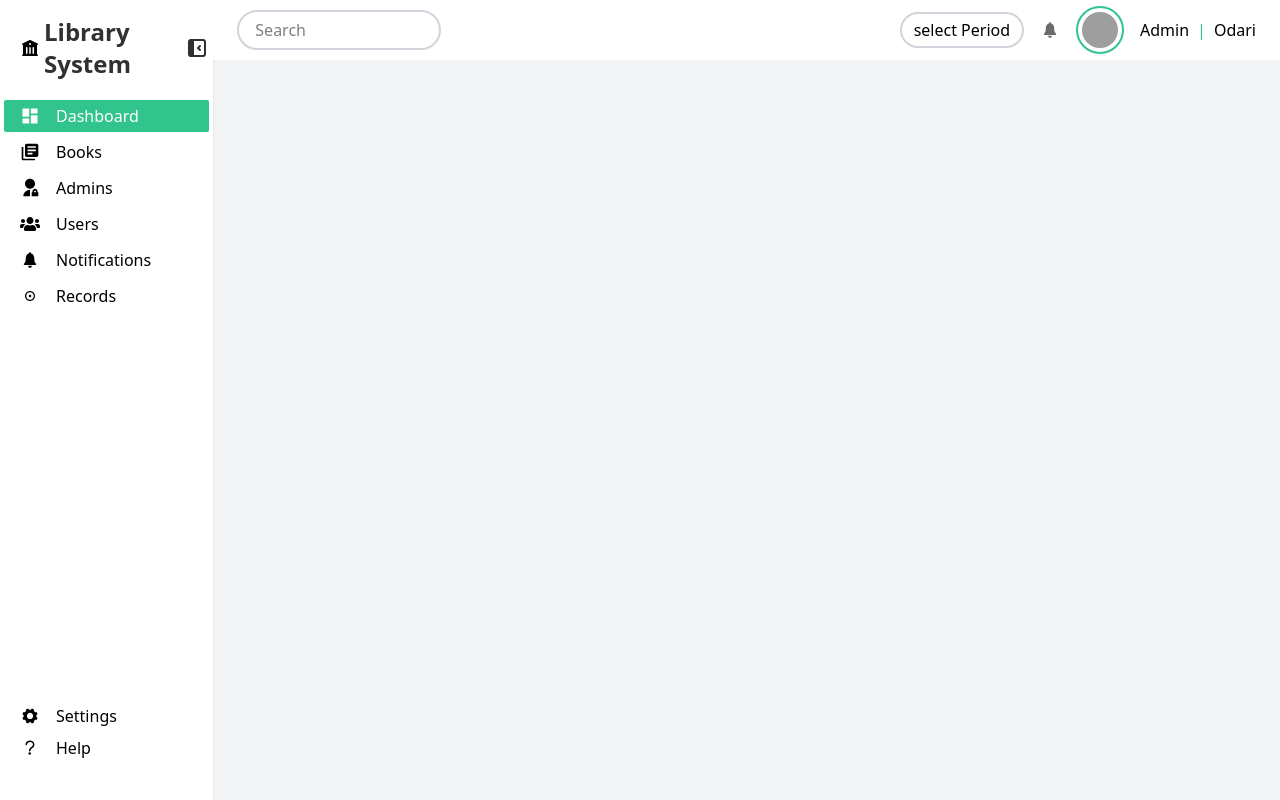
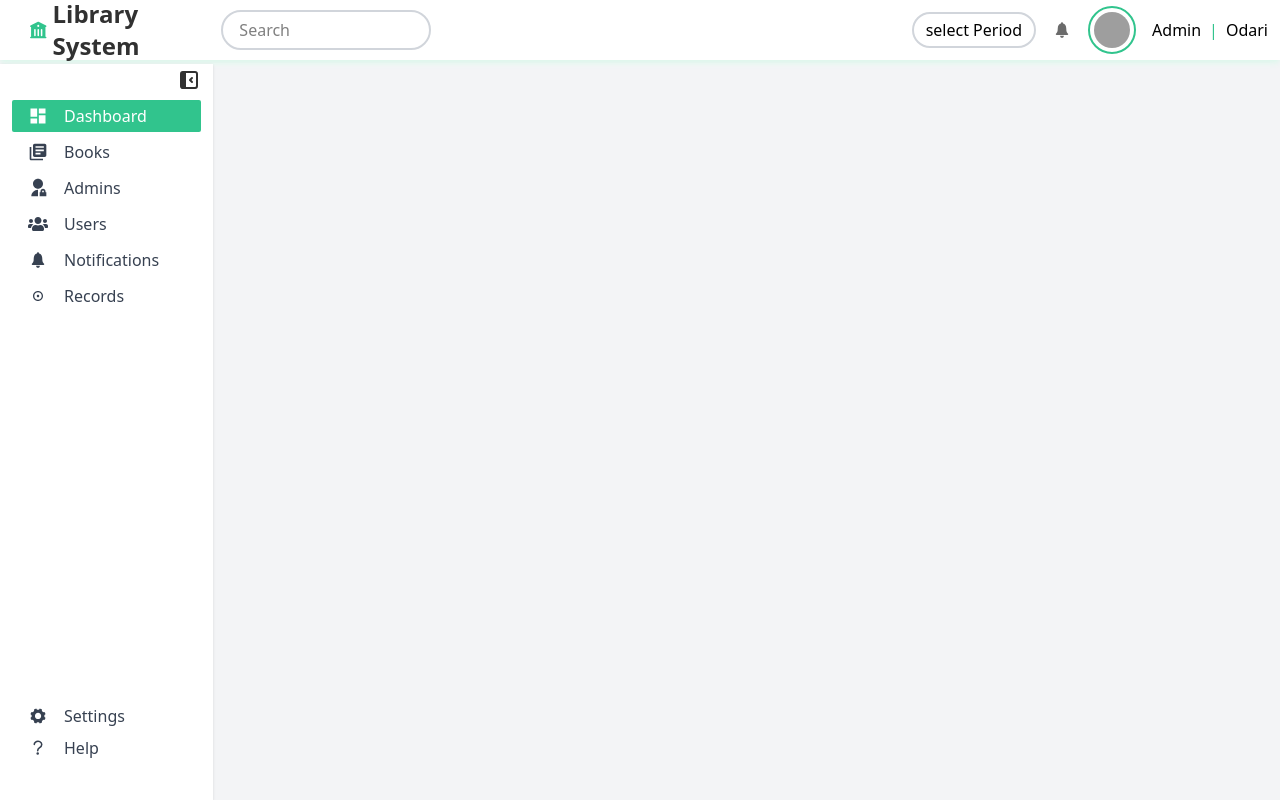
Before and after one commit to ODARI-CHARLES1/LibraryManagementSystemUI, a React (Vite) app: page / in a window 1280 px wide. Built offline with nearby package versions, Linux system fonts and the light colour scheme; grey boxes are pictures that could not be loaded.

Commit message:
updaet layout

```diff
--- a/src/App.tsx
+++ b/src/App.tsx
@@ -12,7 +12,7 @@ else{
 }
 const App = () => {
   return (
-    <div className="bg-gray-100">
+    <div className="bg-gray-100 h-screen">
       <Dashboard/>
     </div>
   );
--- a/src/Components/Navbar.tsx
+++ b/src/Components/Navbar.tsx
@@ -1,6 +1,7 @@
 import { useContext } from "react";
 import { IoIosNotifications } from "react-icons/io";
 import appContext from "../Contexts/AppContext";
+import { HiMiniBuildingLibrary } from "react-icons/hi2";
 
 const Navbar = () => {
   const { selectActive, setSelectActive, period, setPeriod } =
@@ -15,8 +16,15 @@ const Navbar = () => {
   };
   console.log(period);
   return (
-    <div className="w-full bg-white h-15 4 py-4 px-6 flex items-center justify-between">
-      <div className="h-10 p-2 w-1/5 flex border-gray-300 border-2 rounded-full items-center justify-center">
+    <div className="w-full shadow-md shadow-green-100 bg-white h-15 4 py-4 px-3 flex items-center justify-between">
+      <div className=" px-4 lg:w-1/6 flex items-center gap-1">
+                <HiMiniBuildingLibrary className="size-6 text-green-400" />
+                <h1 className="text-2xl font-semibold text-[#313131]">
+                  Library System
+                </h1>
+      </div>
+     <div className="lg:w-5/6 flex justify-between items-center ">
+       <div className="h-10 p-2 w-1/5 flex border-gray-300 border-2 rounded-full items-center justify-center">
         <input
           className="w-full appearance-none outline-0 text-base p-2 rounded-full  h-full"
           placeholder="Search"
@@ -71,6 +79,7 @@ const Navbar = () => {
           <p className="hover:text-green-400 cursor-pointer">Odari</p>
         </div>
       </div>
+     </div>
     </div>
   );
 };
--- a/src/Components/Sidebar.tsx
+++ b/src/Components/Sidebar.tsx
@@ -5,7 +5,6 @@ import { IoIosNotifications } from "react-icons/io";
 import { VscRecordSmall } from "react-icons/vsc";
 import { IoIosSettings } from "react-icons/io";
 import { IoHelp } from "react-icons/io5";
-import { HiMiniBuildingLibrary } from "react-icons/hi2";
 import { TbLayoutSidebarLeftCollapseFilled } from "react-icons/tb";
 import { TbLayoutSidebarRightCollapseFilled } from "react-icons/tb";
 import appContext from "../Contexts/AppContext";
@@ -25,15 +24,12 @@ const Sidebar = () => {
     <div
       className={`${
         collapse ? "w-20" : "lg:w-1/6 w-2/6"
-      } h-screen  bg-white shadow px-1  py-4 flex flex-col justify-between gap-5`}
+      } h-full  bg-white shadow px-3  py-4 flex flex-col justify-between gap-5`}
     >
       <div className="w-full flex flex-col gap-5 relative">
-        <div className="w-full px-4 flex items-center gap-1">
-          <HiMiniBuildingLibrary className="size-6 text-green-400bg-green-400" />
-          <h1 className="text-2xl font-semibold text-[#313131]">
-            {collapse ? "" : "Library System"}
-          </h1>
-          <div className="absolute  right-0">
+        <div className="w-full px-4 flex items-center text-gray-700 gap-1">
+
+          <div className="absolute right-0">
             {collapse ? (
               <TbLayoutSidebarRightCollapseFilled
                 onClick={() => setCollapse(false)}
@@ -54,58 +50,58 @@ const Sidebar = () => {
               onClick={() => handleClick(0)}
               className={`${
                 sideActive == 0 ? "bg-green-400 text-white" : "bg-white"
-              } flex items-center w-full gap-4 px-4 py-1 cursor-pointer rounded-xs hover:text-white hover:bg-green-400`}
+              } flex items-center text-gray-700 w-full gap-4 px-4 py-1 cursor-pointer rounded-xs hover:text-white hover:bg-green-400`}
             >
               {" "}
-              <MdDashboard className="size-5" /> {collapse ? "" : "Dashboard"}
+              <MdDashboard  className="size-5 " /> {collapse ? "" : "Dashboard"}
             </li>
             <li
               onClick={() => handleClick(1)}
               className={`${
                 sideActive == 1 ? "bg-green-400 text-white" : "bg-white"
-              } flex items-center w-full gap-4 px-4 py-1 cursor-pointer rounded-xs hover:text-white hover:bg-green-400`}
+              } flex items-center text-gray-700 w-full gap-4 px-4 py-1 cursor-pointer rounded-xs hover:text-white hover:bg-green-400`}
             >
               {" "}
-              <MdLibraryBooks className="size-5" /> {collapse ? "" : "Books"}
+              <MdLibraryBooks  className="size-5 " /> {collapse ? "" : "Books"}
             </li>
             <li
               onClick={() => handleClick(2)}
               className={`${
                 sideActive == 2 ? "bg-green-400 text-white" : "bg-white"
-              } flex items-center w-full gap-4 px-4 py-1 cursor-pointer rounded-xs hover:text-white hover:bg-green-400`}
+              } flex items-center text-gray-700 w-full gap-4 px-4 py-1 cursor-pointer rounded-xs hover:text-white hover:bg-green-400`}
             >
               {" "}
-              <RiAdminFill className="size-5" />
+              <RiAdminFill  className="size-5 " />
               {collapse ? "" : "Admins"}
             </li>
             <li
               onClick={() => handleClick(3)}
               className={`${
                 sideActive == 3 ? "bg-green-400 text-white" : "bg-white"
-              } flex items-center w-full gap-4 px-4 py-1 cursor-pointer rounded-xs hover:text-white hover:bg-green-400`}
+              } flex items-center text-gray-700 w-full gap-4 px-4 py-1 cursor-pointer rounded-xs hover:text-white hover:bg-green-400`}
             >
               {" "}
-              <FaUsers className="size-5" />
+              <FaUsers  className="size-5 " />
               {collapse ? "" : "Users"}
             </li>
             <li
               onClick={() => handleClick(4)}
               className={`${
                 sideActive == 4 ? "bg-green-400 text-white" : "bg-white"
-              } flex items-center w-full gap-4 px-4 py-1 cursor-pointer rounded-xs hover:text-white hover:bg-green-400`}
+              } flex items-center text-gray-700 w-full gap-4 px-4 py-1 cursor-pointer rounded-xs hover:text-white hover:bg-green-400`}
             >
               {" "}
-              <IoIosNotifications className="size-5" />
+              <IoIosNotifications  className="size-5 " />
               {collapse ? "" : "Notifications"}
             </li>
             <li
               onClick={() => handleClick(5)}
               className={`${
                 sideActive == 5 ? "bg-green-400 text-white" : "bg-white"
-              } flex items-center w-full gap-4 px-4 py-1 cursor-pointer rounded-xs hover:text-white hover:bg-green-400`}
+              } flex items-center text-gray-700 w-full gap-4 px-4 py-1 cursor-pointer rounded-xs hover:text-white hover:bg-green-400`}
             >
               {" "}
-              <VscRecordSmall className="size-5" /> {collapse ? "" : "Records"}
+              <VscRecordSmall  className="size-5 " /> {collapse ? "" : "Records"}
             </li>
           </ul>
         </div>
@@ -116,20 +112,20 @@ const Sidebar = () => {
             onClick={() => handleClick(6)}
             className={`${
               sideActive == 6 ? "bg-green-400 text-white" : "bg-white"
-            } flex items-center w-full gap-4 px-4 py-1 cursor-pointer rounded-xs hover:text-white hover:bg-green-400`}
+            } flex items-center text-gray-700 w-full gap-4 px-4 py-1 cursor-pointer rounded-xs hover:text-white hover:bg-green-400`}
           >
             {" "}
-            <IoIosSettings className="size-5" />
+            <IoIosSettings  className="size-5 " />
             {collapse ? "" : "Settings"}
           </li>
           <li
             onClick={() => handleClick(7)}
             className={`${
               sideActive == 7 ? "bg-green-400 text-white" : "bg-white"
-            } flex items-center w-full gap-4 px-4 py-1 cursor-pointer rounded-xs hover:text-white hover:bg-green-400`}
+            } flex items-center text-gray-700 w-full gap-4 px-4 py-1 cursor-pointer rounded-xs hover:text-white hover:bg-green-400`}
           >
             {" "}
-            <IoHelp className="size-5" />
+            <IoHelp  className="size-5 " />
             {collapse ? "" : "Help"}
           </li>
         </ul>
--- a/src/Pages/Dashboard.tsx
+++ b/src/Pages/Dashboard.tsx
@@ -1,17 +1,12 @@
 import Sidebar from '../Components/Sidebar'
 import Navbar from '../Components/Navbar'
-import { useContext } from 'react'
-import appContext from '../Contexts/AppContext'
 
 const Dashboard = () => {
-    const {collapse} =useContext(appContext)
   return (
-    <div className='w-full h-screen flex items-center'>
-        <>
-            <Sidebar/>
-        </>
-        <div className={`h-full items-center flex flex-col ${collapse?"lg:w-full w-full":"lg:w-5/6 w-4/6"}`}>
+    <div className='w-full h-screen gap-1  flex flex-col items-center'>
         <Navbar/>
+        <div className='w-full h-screen'>
+          <Sidebar/>
         </div>
     </div>
   )
```
